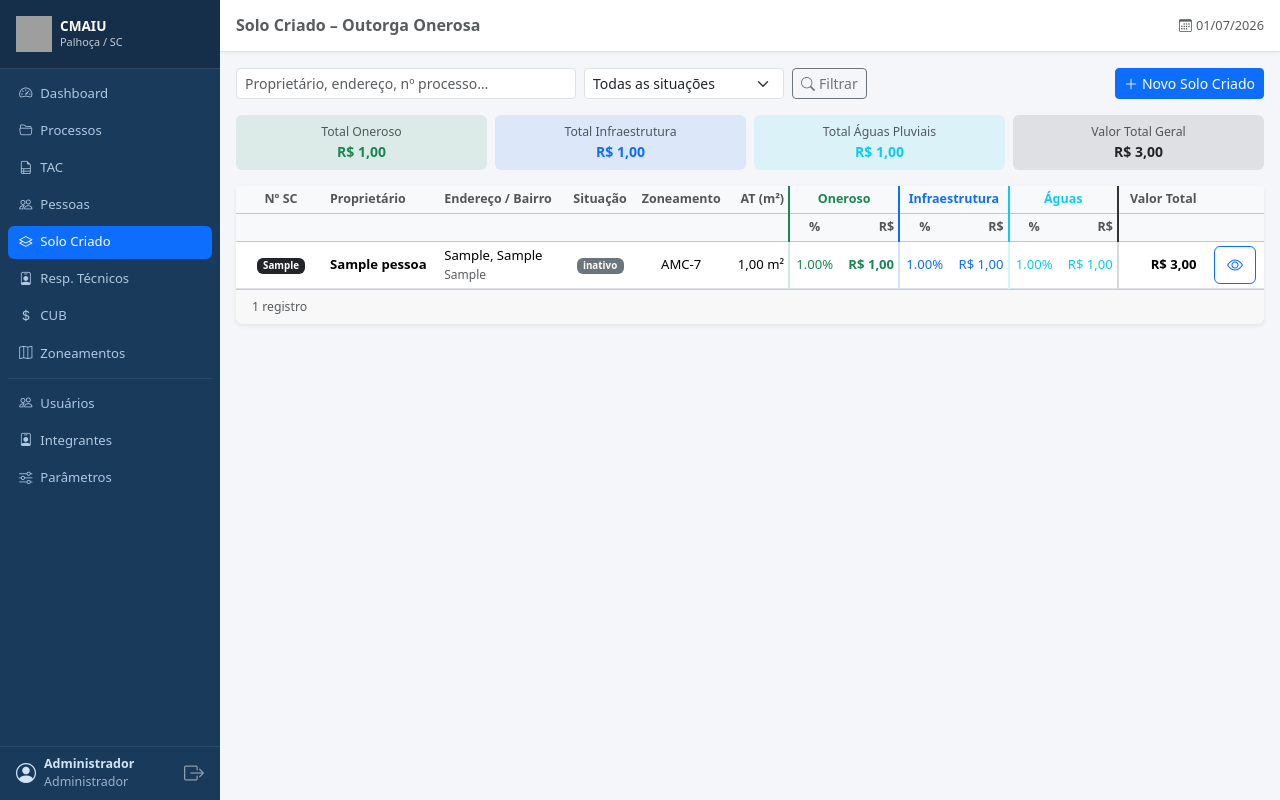
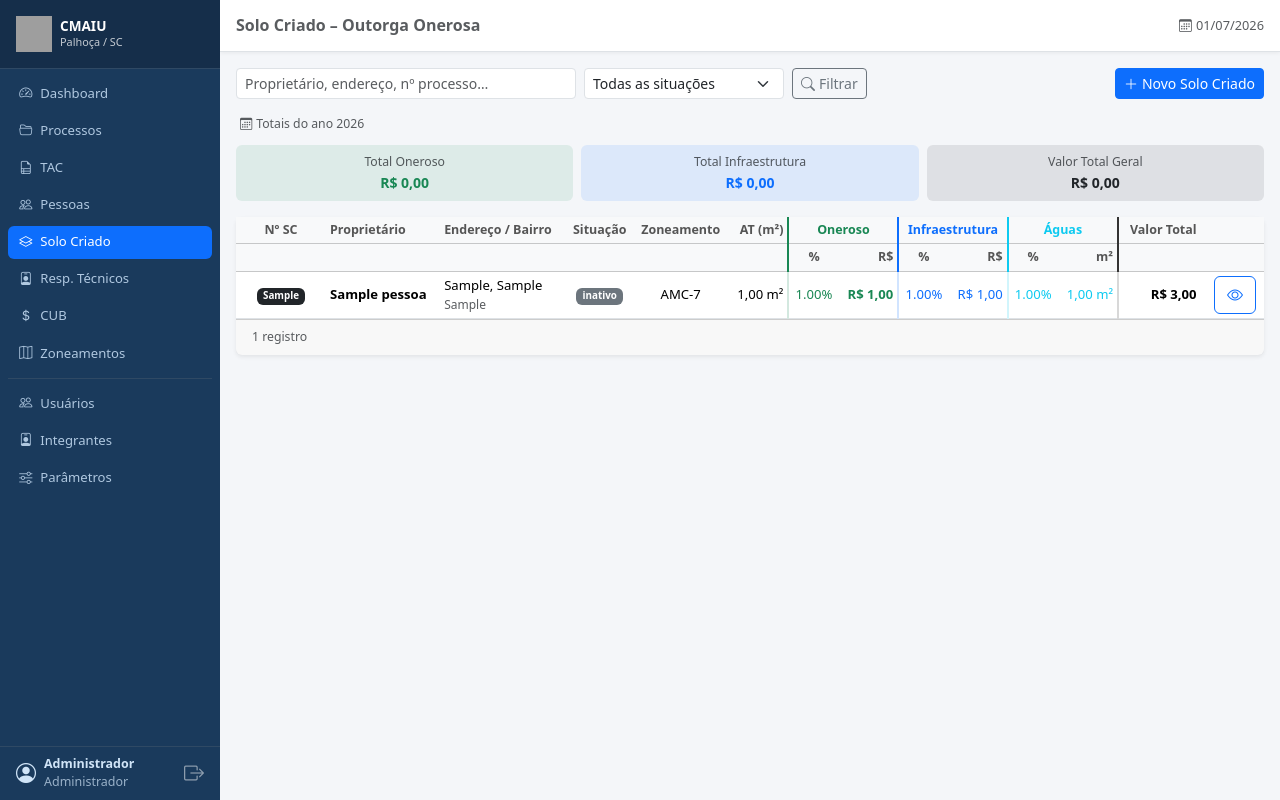
Before and after one commit to fabinhocoe/CMAIU, a Flask app: page /solo-criado in a window 1280 px wide. Run offline with Flask 3, Linux system fonts and the light colour scheme; a user stored in the database is signed in; tables that the repository leaves empty hold one stand-in row (values such as "Sample post"); grey boxes are pictures that could not be loaded.

Commit message:
Solo Criado listagem: totais anuais, coluna águas em m², remove card águas
- Totalizadores mostram apenas registros do ano corrente com label "Totais de AAAA"
- Removido card "Total Águas Pluviais" (sem valor monetário de referência)
- Coluna Águas: exibe m² (r.aag) em vez de R$ (r.vag)

Co-Authored-By: Claude Sonnet 4.6 <noreply@anthropic.com>
Claude-Session: https://claude.ai/code/session_01VXWAfgFSAm4ZBKgqyac9J3

```diff
--- a/app.py
+++ b/app.py
@@ -1710,8 +1710,16 @@ def sc_index():
     if sit:
         qs = qs.filter(SoloCriado.situacao == sit)
     registros = qs.all()
+    ano_atual = date.today().year
+    registros_ano = [r for r in registros if r.criado_em and r.criado_em.year == ano_atual]
+    totais_ano = {
+        'von':  sum(r.von or 0 for r in registros_ano),
+        'vin':  sum(r.vin or 0 for r in registros_ano),
+        'vtot': sum((r.von or 0) + (r.vin or 0) + (r.vag or 0) for r in registros_ano),
+        'ano':  ano_atual,
+    }
     return render_template('solo_criado/index.html', registros=registros,
-                           q=q, sit=sit, situacoes=SITUACOES_SC)
+                           q=q, sit=sit, situacoes=SITUACOES_SC, totais_ano=totais_ano)
 
 
 @app.route('/solo-criado/novo', methods=['GET', 'POST'])
--- a/templates/solo_criado/index.html
+++ b/templates/solo_criado/index.html
@@ -30,38 +30,30 @@
   {% endif %}
 </div>
 
-{# ── Totalizadores ── #}
+{# ── Totalizadores anuais ── #}
 {% if registros %}
-{% set ns = namespace(von=0, vin=0, vag=0, vtot=0) %}
-{% for r in registros %}
-  {% set ns.von  = ns.von  + (r.von or 0) %}
-  {% set ns.vin  = ns.vin  + (r.vin or 0) %}
-  {% set ns.vag  = ns.vag  + (r.vag or 0) %}
-  {% set ns.vtot = ns.vtot + (r.von or 0) + (r.vin or 0) + (r.vag or 0) %}
-{% endfor %}
 <div class="row g-2 mb-3">
-  <div class="col-6 col-md-3">
+  <div class="col-12">
+    <div class="text-muted small mb-1 ps-1">
+      <i class="bi bi-calendar3 me-1"></i>Totais do ano {{ totais_ano.ano }}
+    </div>
+  </div>
+  <div class="col-6 col-md-4">
     <div class="card border-0 bg-success bg-opacity-10 text-center py-2">
       <div class="small text-muted">Total Oneroso</div>
-      <div class="fw-bold text-success">{{ ns.von|brl }}</div>
+      <div class="fw-bold text-success">{{ totais_ano.von|brl }}</div>
     </div>
   </div>
-  <div class="col-6 col-md-3">
+  <div class="col-6 col-md-4">
     <div class="card border-0 bg-primary bg-opacity-10 text-center py-2">
       <div class="small text-muted">Total Infraestrutura</div>
-      <div class="fw-bold text-primary">{{ ns.vin|brl }}</div>
+      <div class="fw-bold text-primary">{{ totais_ano.vin|brl }}</div>
     </div>
   </div>
-  <div class="col-6 col-md-3">
-    <div class="card border-0 bg-info bg-opacity-10 text-center py-2">
-      <div class="small text-muted">Total Águas Pluviais</div>
-      <div class="fw-bold text-info">{{ ns.vag|brl }}</div>
-    </div>
-  </div>
-  <div class="col-6 col-md-3">
+  <div class="col-12 col-md-4">
     <div class="card border-0 bg-dark bg-opacity-10 text-center py-2">
       <div class="small text-muted">Valor Total Geral</div>
-      <div class="fw-bold">{{ ns.vtot|brl }}</div>
+      <div class="fw-bold">{{ totais_ano.vtot|brl }}</div>
     </div>
   </div>
 </div>
@@ -100,7 +92,7 @@
             <th class="text-center" style="border-left:2px solid #0d6efd">%</th>
             <th class="text-end">R$</th>
             <th class="text-center" style="border-left:2px solid #0dcaf0">%</th>
-            <th class="text-end">R$</th>
+            <th class="text-end">m²</th>
             <th class="text-end" style="border-left:2px solid #333"></th>
             <th></th>
           </tr>
@@ -169,7 +161,7 @@
               {{ r.vin|brl if r.vin else '—' }}
             </td>
 
-            {# Águas % e R$ #}
+            {# Águas % e m² #}
             <td class="text-center" style="border-left:2px solid #0dcaf030">
               {% if r.pag is not none and r.pag > 0 %}
                 <span class="{% if r.pag > 5 %}text-danger fw-bold{% else %}text-info{% endif %}">
@@ -178,7 +170,7 @@
               {% else %}<span class="text-muted">—</span>{% endif %}
             </td>
             <td class="text-end text-info">
-              {{ r.vag|brl if r.vag else '—' }}
+              {{ r.aag|fmt_area if r.aag else '—' }}
             </td>
 
             {# Valor Total #}
```
